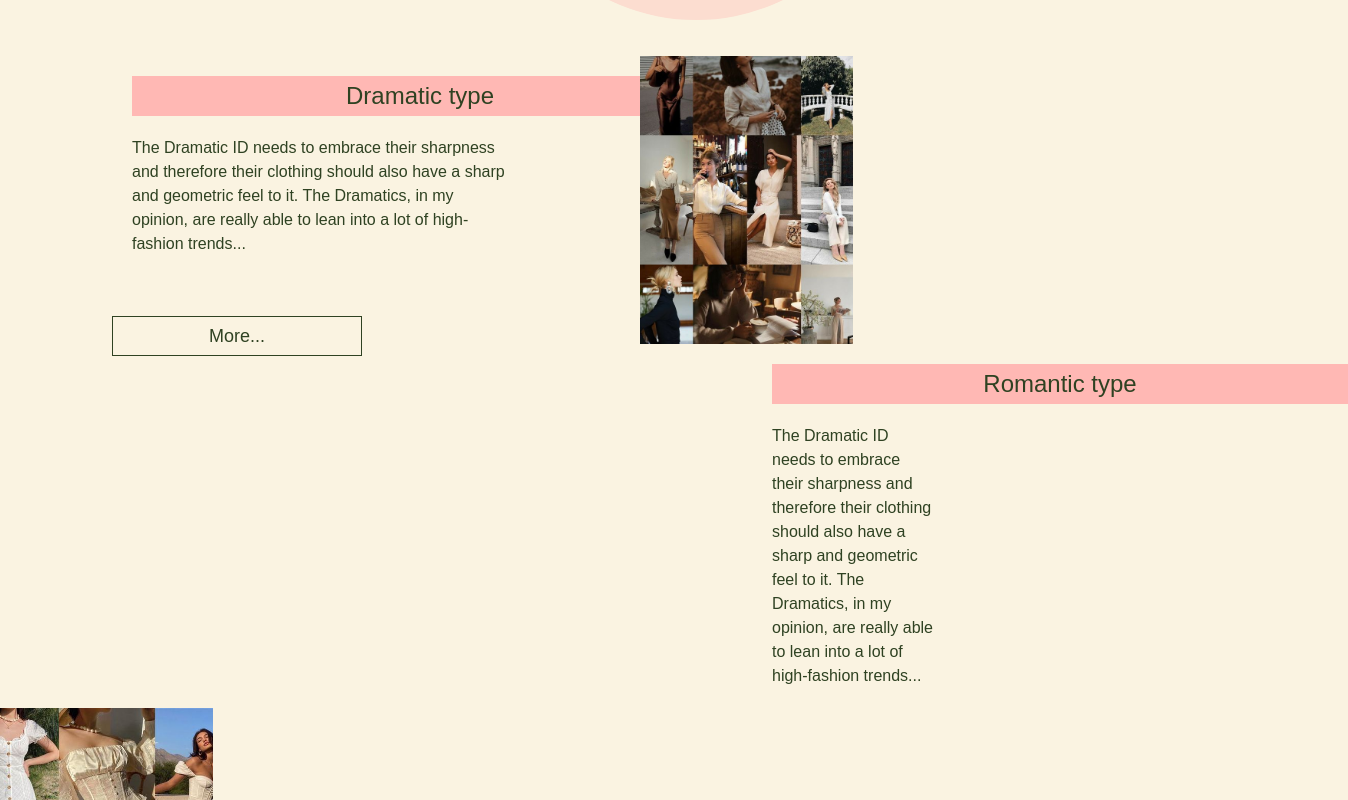
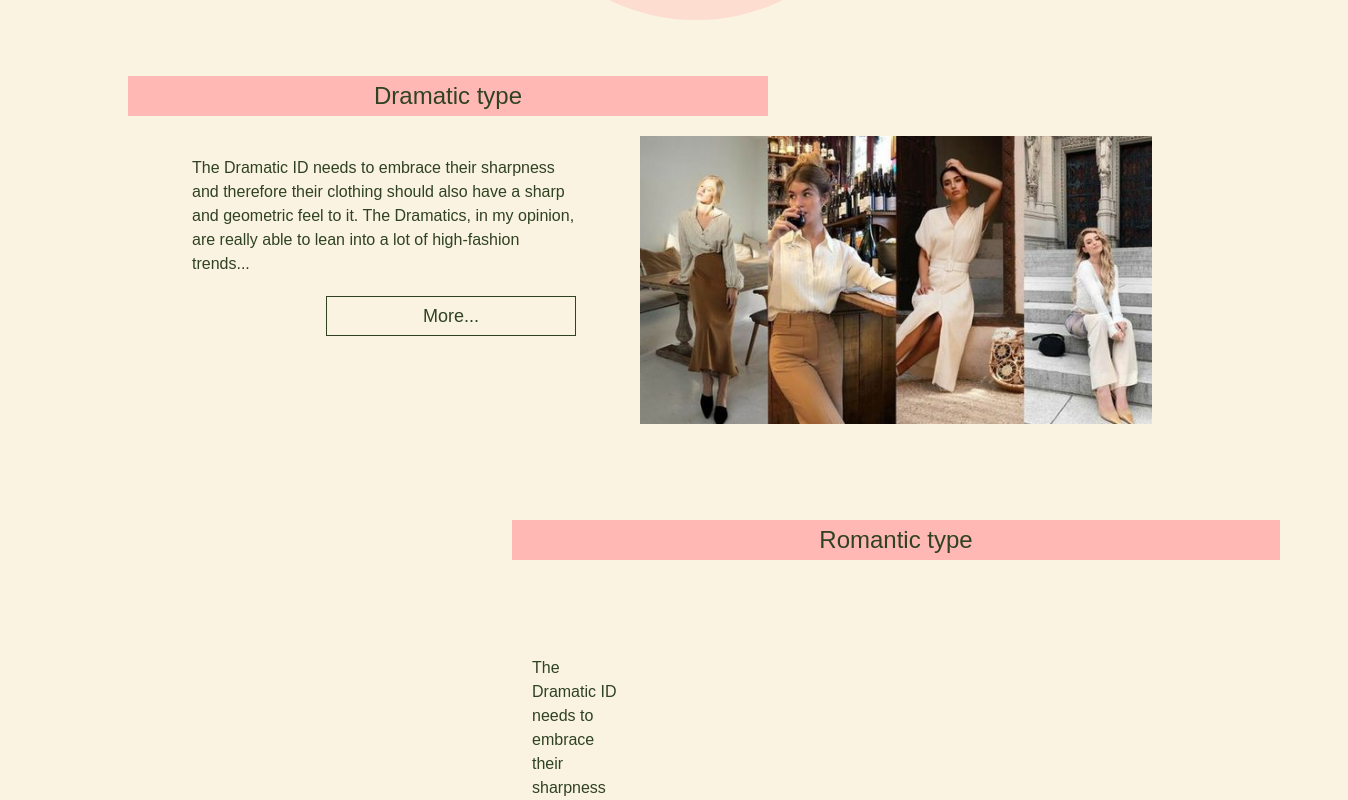
Before and after one commit to MartinaKostic/HCI-StyleMeApp, a Next.js app: page /styleinspo in a window 1280 px wide. Shown: the part 400-1200 px from the top of the page, 1348 px wide, since content can reach past the window. Built offline with nearby package versions, Linux system fonts and the light colour scheme; a web font is replaced by a local one.

Commit message:
male styleinspo promjene cssa

```diff
--- a/app/styleinspo/page.tsx
+++ b/app/styleinspo/page.tsx
@@ -1,3 +1,4 @@
+"use client";
 import Image from "next/image";
 import style from "../../public/06.png";
 import dramatic from "../../public/dramatic.jpg";
@@ -45,23 +46,24 @@ export default function StyleInspo() {
           </div>
         </div>
       </div>
-      <div className="grid grid-cols-6">
-        <div className="mx-28 col-start-1 col-end-4">
-          <h1 className="bg-hotpink text-center text-2xl py-1 m-5 w-[36rem] ">
+      <div className="grid grid-cols-10">
+        <div className="col-start-2 col-span-5">
+          <h1 className="my-5 bg-hotpink text-center text-2xl py-1">
             Dramatic type
           </h1>
-
-          <p className="m-5">
+        </div>
+        <div className="col-start-2 col-span-4 m-5 mx-16">
+          <p>
             The Dramatic ID needs to embrace their sharpness and therefore their
             clothing should also have a sharp and geometric feel to it. The
             Dramatics, in my opinion, are really able to lean into a lot of
             high-fashion trends...
           </p>
-
-          <a href="/blog" className="absolute my-10">
-            <button className="border border-text_color h-10 w-[250px] relative hover-button text-lg">
+          <div className="flex justify-end">
+            <a href="/blog">
+              <button className="border my-5 border-text_color h-10 w-[250px] relative hover-button text-lg">
                 <span>More...</span>
-              {/* <style jsx>{`
+                <style jsx>{`
                   .hover-button::before {
                     content: "";
                     position: absolute;
@@ -79,11 +81,12 @@ export default function StyleInspo() {
                     background-color: #fffa77;
                     z-index: -1;
                   }
-              `}</style> */}
+                `}</style>
               </button>
             </a>
           </div>
-        <div className="col-start-4">
+        </div>
+        <div className="col-start-6 col-span-4 relative -z-10">
           <Image
             src={dramatic}
             alt="quiz"
@@ -92,9 +95,9 @@ export default function StyleInspo() {
         </div>
       </div>
 
-      <div className="grid grid-cols-6">
-        <div className="mx-28 col-start-4 col-end-6">
-          <h1 className="bg-hotpink text-center text-2xl py-1 m-5 w-[36rem] ">
+      <div className="grid grid-cols-10">
+        <div className="col-start-5">
+          <h1 className="my-24 bg-hotpink text-center text-2xl py-1 w-[48rem] ">
             Romantic type
           </h1>
 
```
Lines whose indentation alone changed are shown as unchanged.
